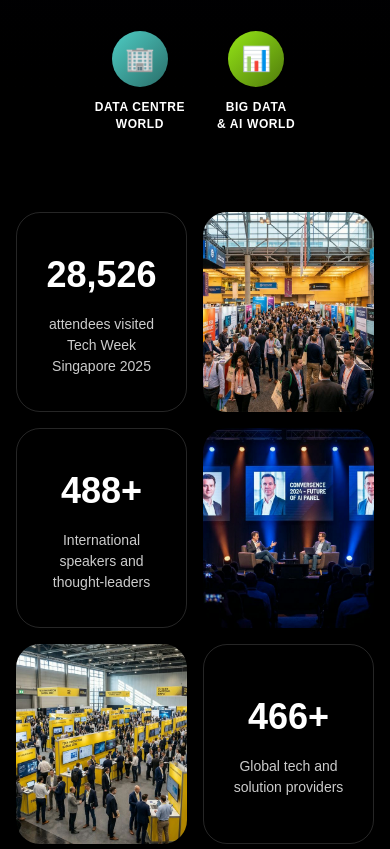
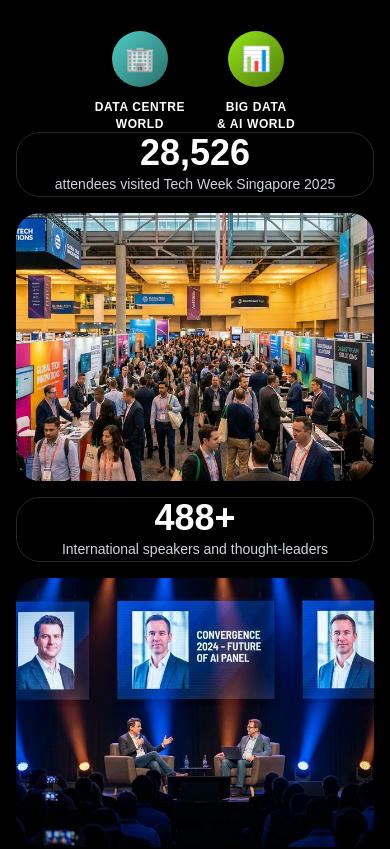
Before and after one commit to victoribironke/babcock-tech-week, a Next.js app: page / in a window 390 px wide. Shown: the part 1200-2049 px from the top of the page. Built offline with nearby package versions, Linux system fonts and the light colour scheme; a web font is replaced by a local one.

Commit message:
feat: migrate StatsGrid to Tailwind CSS and improve responsiveness

```diff
--- a/app/components/StatsGrid.tsx
+++ b/app/components/StatsGrid.tsx
@@ -16,65 +16,25 @@
 
 function StatCard({ number, label }: { number: string; label: string }) {
   return (
-    <div
-      className="stat-card"
-      style={{
-        border: "1px solid rgba(255,255,255,0.15)",
-        borderRadius: "24px",
-        padding: "48px 32px",
-        display: "flex",
-        flexDirection: "column",
-        alignItems: "center",
-        justifyContent: "center",
-        textAlign: "center",
-      }}
-    >
-      <div style={{ fontSize: "48px", fontWeight: 700, marginBottom: "12px" }}>
-        {number}
-      </div>
-      <div style={{ fontSize: "14px", color: "#ccc", lineHeight: 1.5 }}>
-        {label}
-      </div>
+    <div className="border border-white/15 rounded-3xl py-8 md:py-12 px-5 md:px-8 flex flex-col items-center justify-center text-center">
+      <div className="text-4xl md:text-5xl font-bold mb-3">{number}</div>
+      <div className="text-sm text-gray-300 leading-relaxed">{label}</div>
     </div>
   );
 }
 
 function ImageCard({ src, alt }: { src: string; alt: string }) {
   return (
-    <div
-      className="stat-image"
-      style={{
-        borderRadius: "24px",
-        overflow: "hidden",
-        position: "relative",
-        minHeight: "220px",
-        aspectRatio: "4/3",
-      }}
-    >
-      <Image src={src} alt={alt} fill style={{ objectFit: "cover" }} />
+    <div className="rounded-3xl overflow-hidden relative min-h-[200px] md:min-h-[220px] aspect-[4/3]">
+      <Image src={src} alt={alt} fill className="object-cover" />
     </div>
   );
 }
 
 export default function StatsGrid() {
   return (
-    <section
-      style={{
-        background: "#000",
-        padding: "80px 40px",
-      }}
-    >
-      <div
-        className="stats-grid"
-        style={{
-          maxWidth: "1300px",
-          margin: "0 auto",
-          display: "grid",
-          gridTemplateColumns: "repeat(4, 1fr)",
-          gridTemplateRows: "auto auto",
-          gap: "20px",
-        }}
-      >
+    <section className="bg-black py-16 md:py-20 px-4 md:px-10">
+      <div className="max-w-[1300px] mx-auto grid grid-cols-1 md:grid-cols-2 lg:grid-cols-4 gap-4 md:gap-5">
         {/* Row 1: Stat, Image, Stat, Image */}
         <StatCard number={stats[0].number} label={stats[0].label} />
         <ImageCard src={images[0].src} alt={images[0].alt} />
```
